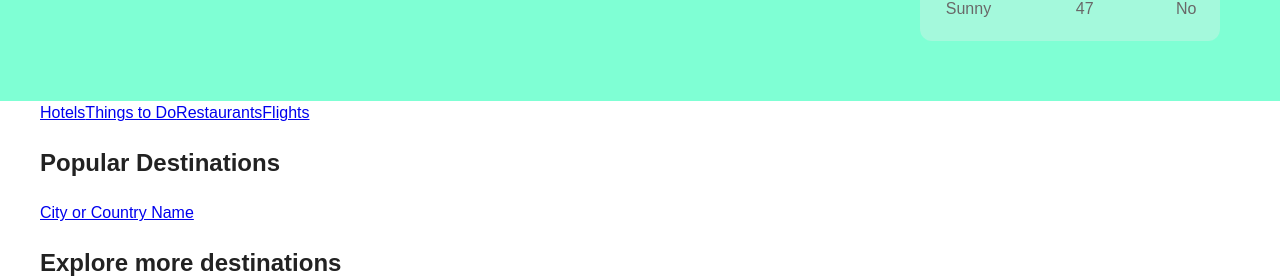
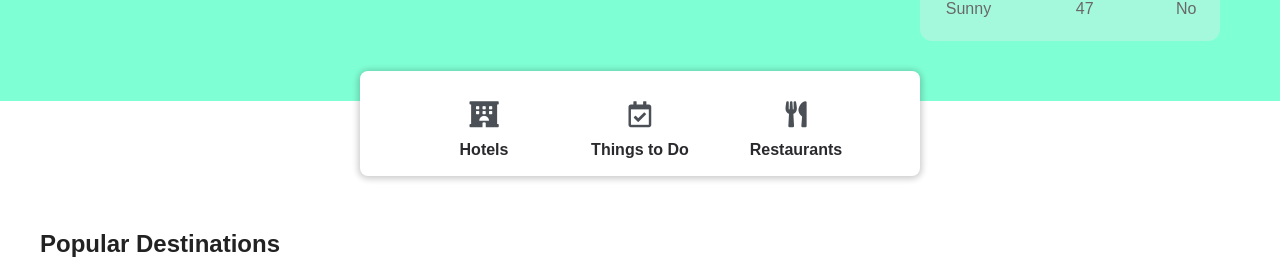
Before and after one commit to faithpacifica/Booking, a React (Create React App) app: page / in a window 1280 px wide. Shown: the part 542-820 px from the top of the page. Built offline with nearby package versions, Linux system fonts and the light colour scheme; a web font is replaced by a local one.

Commit message:
styled site-navbar

```diff
--- a/package.json
+++ b/package.json
@@ -3,6 +3,7 @@
   "version": "0.1.0",
   "private": true,
   "dependencies": {
+    "@fortawesome/fontawesome-free": "^5.15.4",
     "@testing-library/jest-dom": "^5.15.0",
     "@testing-library/react": "^11.2.7",
     "@testing-library/user-event": "^12.8.3",
--- a/public/index.html
+++ b/public/index.html
@@ -11,6 +11,7 @@
     />
     <link rel="preconnect" href="https://fonts.googleapis.com">
 <link rel="preconnect" href="https://fonts.gstatic.com" crossorigin>
+<link rel="stylesheet" href="https://pro.fontawesome.com/releases/v5.10.0/css/all.css" integrity="sha384-AYmEC3Yw5cVb3ZcuHtOA93w35dYTsvhLPVnYs9eStHfGJvOvKxVfELGroGkvsg+p" crossorigin="anonymous"/>
 <link href="https://fonts.googleapis.com/css2?family=Bebas+Neue&family=Gentium+Book+Basic:wght@400;700&family=Roboto+Condensed:wght@400;700&display=swap" rel="stylesheet">
 
     <title>Booking App</title>
--- /dev/null
+++ b/src/components/Navbar/Navbar.css
@@ -0,0 +1,79 @@
+.site-navbar {
+    margin-top: -30px;
+    padding-bottom: 30px;
+    margin-left: auto;
+    margin-right: auto;
+    max-width: 600px;
+    width: 100%;
+    position: relative;
+    flex-direction: column;
+    -webkit-box-pack: center;
+    justify-content: center;
+    -webkit-box-align: center;
+    align-items: center;
+    display: flex;
+}
+
+.site-navbar-list {
+    padding-top: 20px;
+    margin: 0;
+    list-style: none;
+    margin-bottom: 0px;
+    padding-left: 32px;
+    padding-right: 32px;
+    -webkit-box-pack: center;
+    justify-content: center;
+    display: flex;
+    box-shadow: rgb(0 0 0 / 20%) 0px 1px 6px 2px;
+    border-radius: 8px;
+    background-color: rgb(255, 255, 255);
+}
+
+.site-navbar-item {
+    cursor: pointer;
+    margin-right: 8px;
+    margin-left: 8px;
+    padding-top: 10px;
+    width: 140px;
+    position: relative;
+    flex-direction: column;
+    -webkit-box-pack: center;
+    justify-content: center;
+    -webkit-box-align: center;
+    align-items: center;
+    display: inline-flex;
+    border-bottom: 4px solid transparent;
+    transition: 0.3s border-bottom ease-in-out;
+}
+
+.site-navbar-item:hover {
+    border-bottom: 4px rgb(83, 146, 249) solid;
+}
+
+.site-navbar-link {
+    text-align: center;
+    text-decoration: none;
+    display: flex;
+    flex-direction: column;
+
+}
+
+.site-navbar-text {
+    color: rgb(42, 42, 46);
+    font-size: 16px;
+    line-height: 20px;
+    font-weight: bold;
+    padding-top: 8px;
+    padding-bottom: 12px;
+    position: relative;
+    -webkit-box-flex: 1;
+    flex-grow: 1;
+}
+
+.fas, .far{
+    display: block;
+    font-size:26px;
+    font-size:26px;
+    color:rgb(75, 79, 86);
+    margin-bottom: 5px;
+}
--- a/src/components/Navbar/Navbar.js
+++ b/src/components/Navbar/Navbar.js
@@ -1,16 +1,33 @@
 import React from 'react';
 import  {Link } from 'react-router-dom';
+import './Navbar.css'
+
 
 const Navbar = () => {
     return (
         <div className='site-navbar'>
             <div className='container'>
-            <Link to='/hotels'>Hotels</Link>
-            <Link to='/things_to_do'>Things to Do</Link>
-            <Link to='/restaurants'>Restaurants</Link>
-            <Link to='/flights'>Flights</Link>
+                <ul className='site-navbar-list'>
+                    <li className='site-navbar-item'>
+                    <Link className='site-navbar-link' to='/hotels'>
+                        <i class="fas fa-hotel" width="27px" height="27px"></i> {/*TODO:icon chiqmadi */}
+                        <span className='site-navbar-text' > Hotels</span>
+                     </Link>
+                    </li>
+                    <li className='site-navbar-item'>
+                    <Link className='site-navbar-link' to='/things_to_do'>
+                        <i class="far fa-calendar-check"></i>
+                        <span className='site-navbar-text'> Things to Do</span>
+                    </Link>
+                    </li>
+                    <li className='site-navbar-item'>
+                    <Link className='site-navbar-link' to='/restaurants'>
+                    <i class="fas fa-utensils"></i>
+                        <span className='site-navbar-text'>Restaurants</span>
+                        </Link>
+                    </li>
+                </ul>
             </div>
-
         </div>
     );
 };
--- /dev/null
+++ b/src/pages/Home.css
@@ -0,0 +1,3 @@
+.home_page{
+    position: relative;
+}
--- a/src/pages/Home.js
+++ b/src/pages/Home.js
@@ -3,7 +3,7 @@ import Intro from "../components/Intro/Intro";
 import ExploreMore from "../components/ExploreMore/ExploreMore";
 import Navbar from '../components/Navbar/Navbar';
 import PopularDestinations from '../components/PopularDestinations/PopularDestinations';
-
+import './Home.css';
 
 const Home = () => {
   return (
```
Also changed, not shown: 1 other file (tests, documents, lock files or other folders).
